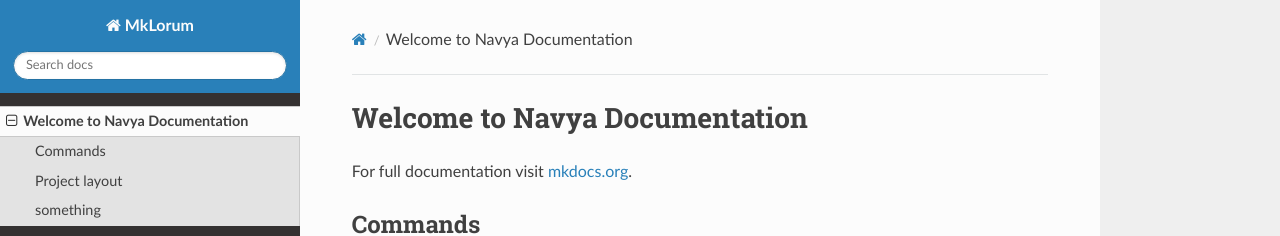
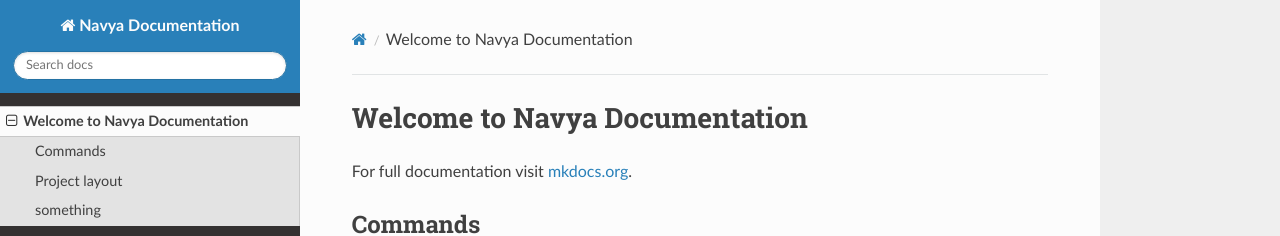
Before and after one commit to cecilelng/project, an MkDocs documentation site: the page built from docs/index.md, in a window 1280 px wide. Shown: the top 236 px of the page. Built offline with MkDocs 1.6.1, drawn with Linux system fonts in a browser that asks for light colours; nearby versions of some CDN libraries; old or Windows-style settings are respelled for this version of MkDocs.

Commit message:
Update mkdocs.yml

```diff
--- a/mkdocs.yml
+++ b/mkdocs.yml
@@ -1,4 +1,4 @@
-site_name: MkLorum
+site_name: Navya Documentation
 pages:
 -Home: index.md
 -About: about.md
```
